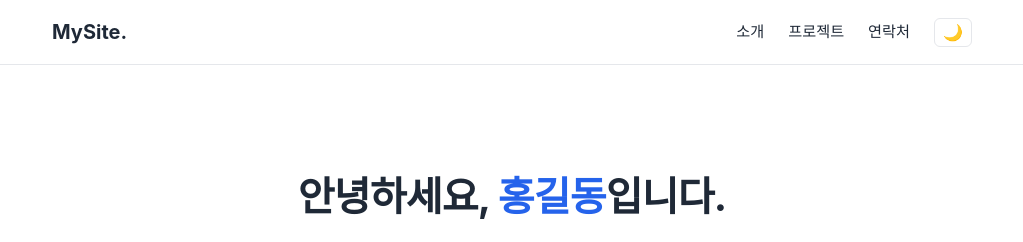
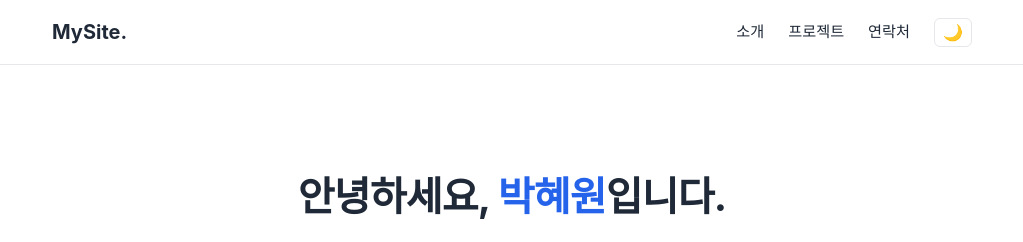
Before and after one commit to hwkelly1126-dev/hwkelly1126-dev.github.io, a plain HTML site: page index.html in a window 1280 px wide. Shown: the top 242 px of the page, without its empty margins (128-1151 px from the left). Drawn offline with Linux system fonts and the light colour scheme.

Commit message:
Update index.html

```diff
--- a/index.html
+++ b/index.html
@@ -21,7 +21,7 @@
 
   <main>
     <section class="hero container">
-      <h1>안녕하세요, <span class="highlight">홍길동</span>입니다.</h1>
+      <h1>안녕하세요, <span class="highlight">박혜원</span>입니다.</h1>
       <p>기록하고, 탐구하고, 새로운 가치를 만들어가는 공간입니다.</p>
       <a href="#projects" class="btn">작업물 보기</a>
     </section>
```
